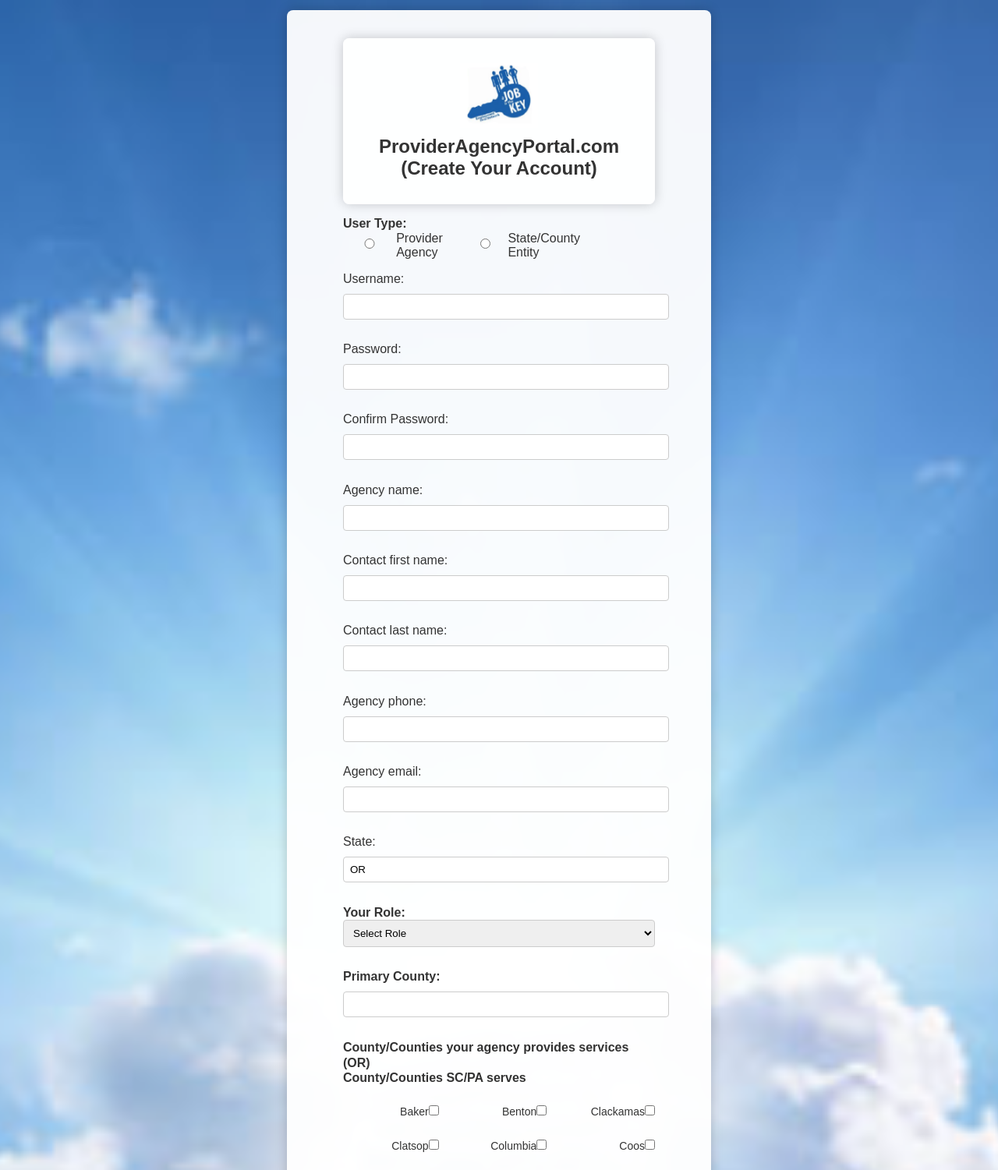
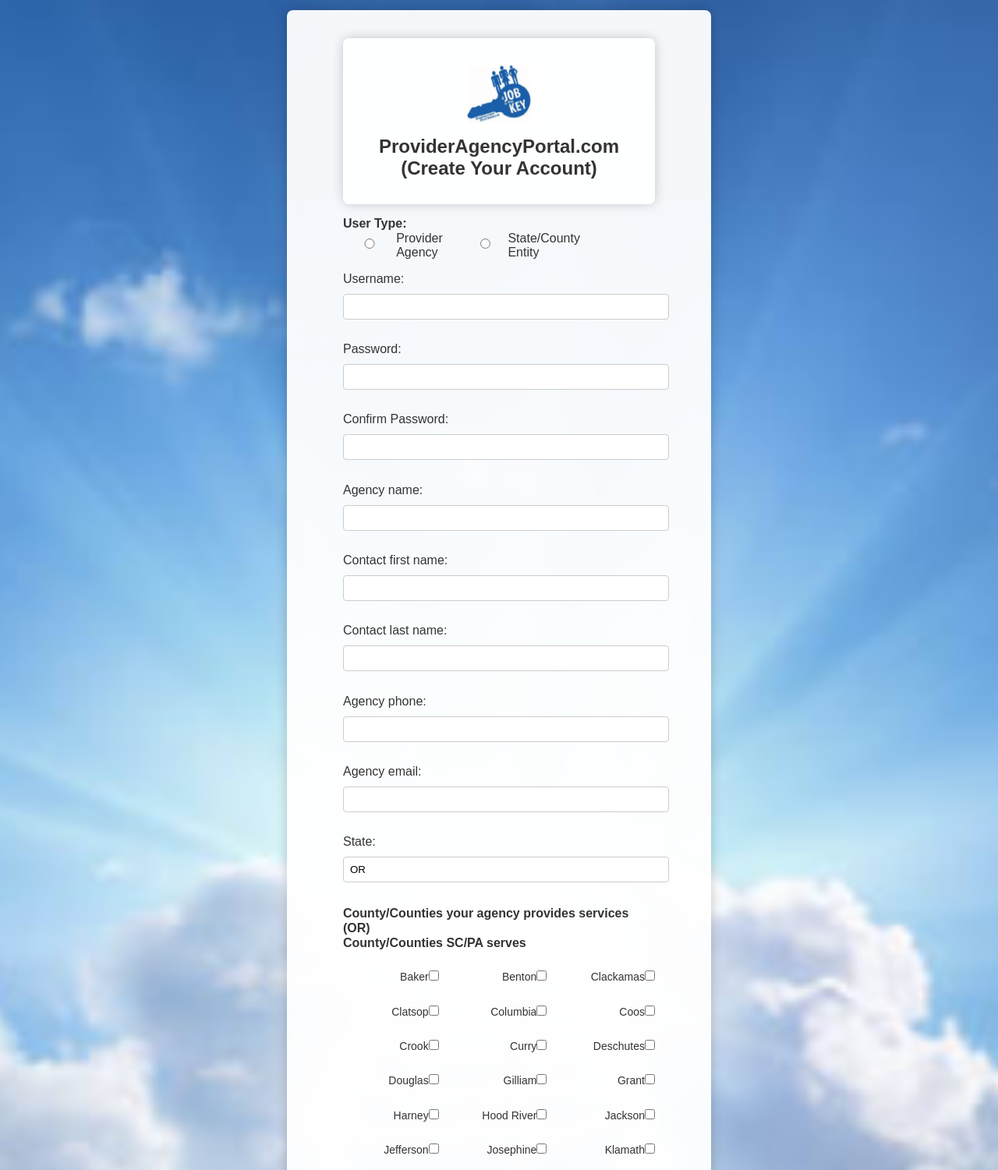
Before and after one commit to Kugal02/RepositoryHeadquarters.1, a Django app: template agency/templates/registration/signup.html in a window 1280 px wide. Shown: the top 1501 px of the page at 78% size. Run offline with Django 5.2, Linux system fonts and the light colour scheme; the template is opened without the code that fills it: values that come from a table or form of the project are taken from there, others are empty; parts of the project's set-up code (start-up, migrations or seed data) failed here and were passed over.

Commit message:
Cleaned up signup form: removed role/county, kept user_type radio

```diff
--- a/agency/forms.py
+++ b/agency/forms.py
@@ -54,8 +54,8 @@
     password = forms.CharField(widget=forms.PasswordInput)
     confirm_password = forms.CharField(widget=forms.PasswordInput, label="Confirm Password")
 
-    role = forms.ChoiceField(choices=UserProfile.ROLE_CHOICES)
-    county = forms.CharField(max_length=100)
+    #role = forms.ChoiceField(choices=UserProfile.ROLE_CHOICES)
+    #county = forms.CharField(max_length=100)
 
     agency_name = forms.CharField(max_length=100)
     contact_first_name = forms.CharField(max_length=50)
--- a/agency/templates/registration/signup.html
+++ b/agency/templates/registration/signup.html
@@ -138,7 +138,7 @@
         <div class="form-group">{{ form.agency_email.label_tag }}{{ form.agency_email }}</div>
         <div class="form-group">{{ form.state.label_tag }}{{ form.state }}</div>
 
-        <!-- Role selection -->
+        <!--
         <div class="form-group">
             <label for="id_role"><strong>Your Role:</strong></label>
             <select name="role" required>
@@ -148,13 +148,15 @@
                 <option value="owner">Agency Owner</option>
             </select>
         </div>
+        -->
 
         <!-- Primary County input -->
+        <!--
         <div class="form-group">
             <label for="id_county"><strong>Primary County:</strong></label>
             <input type="text" name="county" required>
         </div>
-
+        -->
 
         <!-- County checkboxes -->
         <div class="form-group">
```
